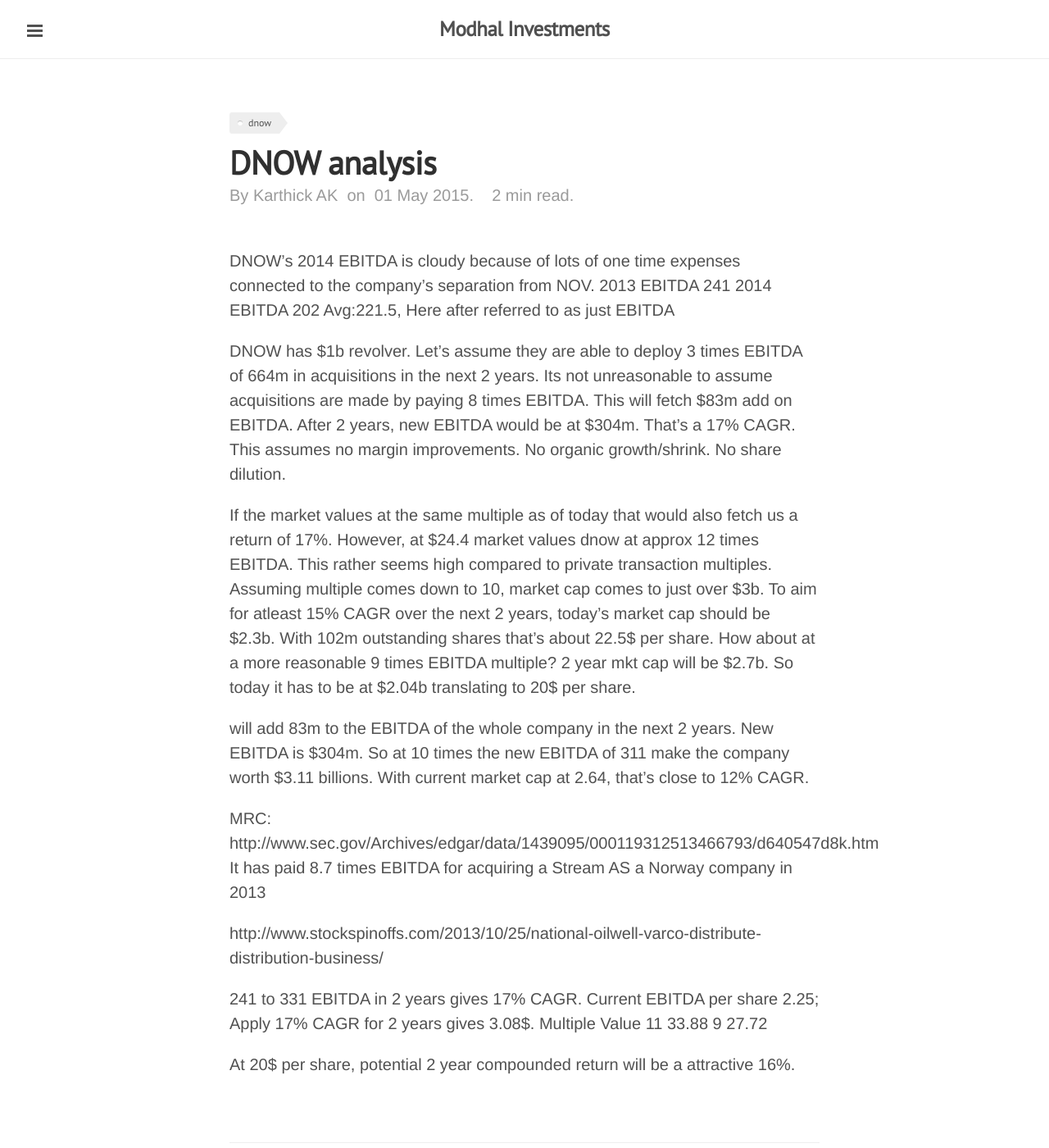
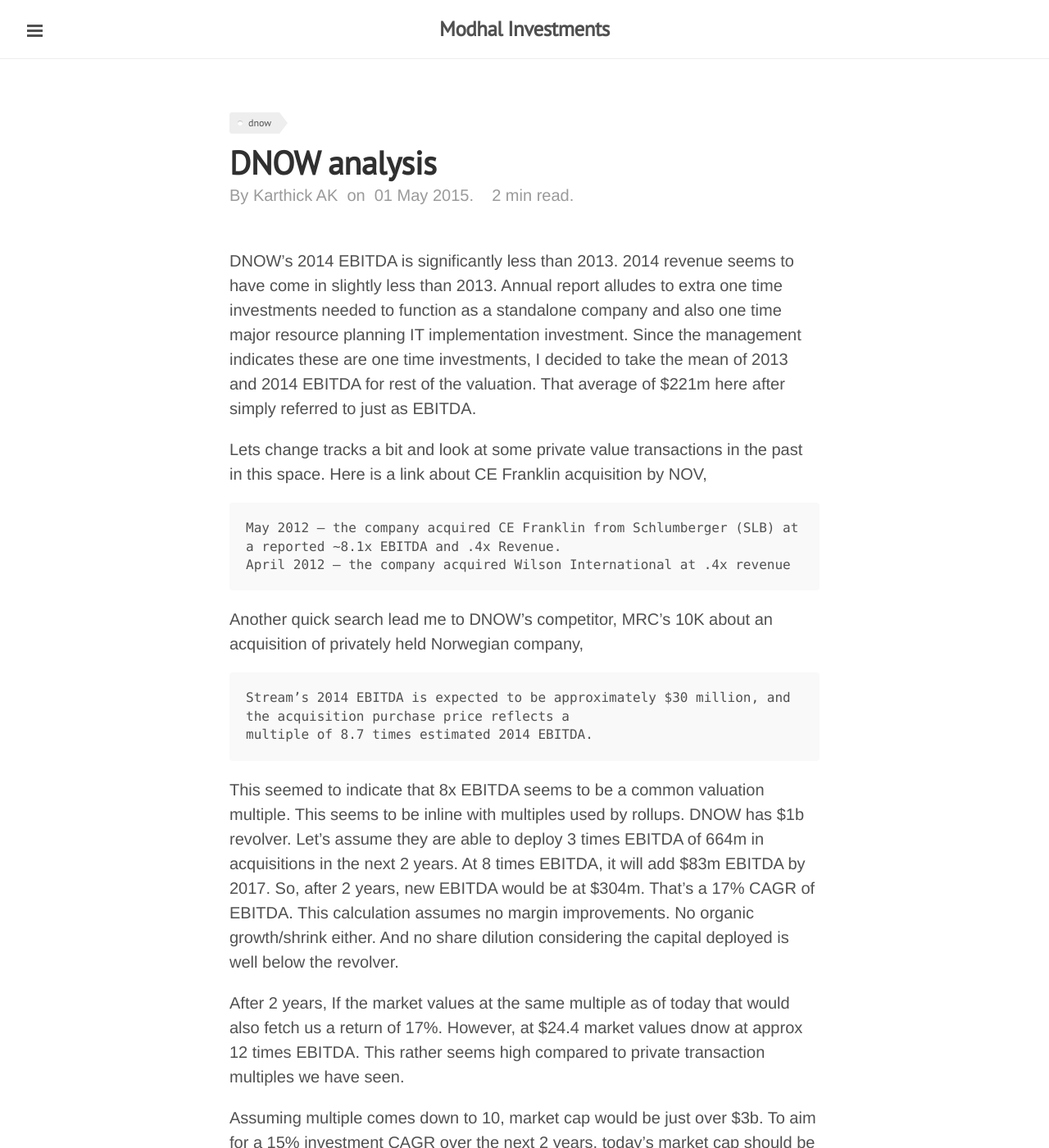
Before and after one commit to gitforwork2/gitforwork.github.io, a Jekyll site: the page built from _posts/2015-05-01-dnow-analysis.md, in a window 1280 px wide and 1400 px high. Shown: the whole window at 82% size. Built offline with Jekyll 4.4.1, drawn with Linux system fonts in a browser that asks for light colours; Markdown is read by kramdown in place of the engine named in the settings; some of the changed text lies outside the part shown.

Commit message:
DNOW edit

```diff
--- a/_posts/2015-05-01-dnow-analysis.md
+++ b/_posts/2015-05-01-dnow-analysis.md
@@ -5,41 +5,40 @@
 description: 'Valuation DNOW'
 comments: false
 ---
-DNOW's 2014 EBITDA is cloudy because of lots of one time expenses connected to the company's separation from NOV.
-2013 EBITDA 241
-2014 EBITDA 202
-Avg:221.5, Here after referred to as just EBITDA
+DNOW's 2014 EBITDA is significantly less than 2013. 2014 revenue seems to have come in slightly less than 2013.
+Annual report alludes to extra one time investments needed to function as a standalone company and also
+one time major resource planning IT implementation investment. Since the management indicates these are one time investments,
+I decided to take the mean of 2013 and 2014 EBITDA for rest of the valuation.
+That average of $221m here after simply referred to just as EBITDA.
 
-DNOW has $1b revolver. Let's assume they are able to deploy 3 times EBITDA of 664m in acquisitions in the next 2 years.
-Its not unreasonable to assume acquisitions are made by paying 8 times EBITDA. This will fetch $83m add on EBITDA.
-After 2 years, new EBITDA would be at $304m. That's a 17% CAGR. This assumes no margin improvements.
-No organic growth/shrink.
-No share dilution.
+Lets change tracks a bit and look at some private value transactions in the past in this space.
+Here is a [link](http://www.stockspinoffs.com/2013/10/25/national-oilwell-varco-distribute-distribution-business/)
+about CE Franklin acquisition by NOV,
 
+    May 2012 – the company acquired CE Franklin from Schlumberger (SLB) at a reported ~8.1x EBITDA and .4x Revenue.
+    April 2012 – the company acquired Wilson International at .4x revenue
+
+Another quick search lead me to DNOW's competitor, MRC's [10K](http://www.sec.gov/Archives/edgar/data/1439095/000119312513466793/d640547d8k.htm)
+about an acquisition of privately held Norwegian company,
+
+    Stream’s 2014 EBITDA is expected to be approximately $30 million, and the acquisition purchase price reflects a
+    multiple of 8.7 times estimated 2014 EBITDA.
+
+This seemed to indicate that 8x EBITDA seems to be a common valuation multiple. This seems to be inline with multiples
+used by rollups. DNOW has $1b revolver. Let's assume they are able to deploy 3 times EBITDA of 664m in
+acquisitions in the next 2 years. At 8 times EBITDA, it will add $83m EBITDA by 2017. So, after 2 years, new EBITDA
+would be at $304m. That's a 17% CAGR of EBITDA. This calculation assumes no margin improvements.
+No organic growth/shrink either. And no share dilution considering the capital deployed is well below the revolver.
+
+After 2 years,
 If the market values at the same multiple as of today that would also fetch us a return of 17%.
 However, at $24.4 market values dnow at approx 12 times EBITDA. This rather seems high compared to private transaction
-multiples. Assuming multiple comes down to 10, market cap comes to just over $3b.
-To aim for atleast 15% CAGR over the next 2 years, today's market cap should be $2.3b. With 102m outstanding shares that's
- about 22.5$ per share.
-How about at a more reasonable 9 times EBITDA multiple?
-2 year mkt cap will be $2.7b. So today it has to be at $2.04b translating to 20$ per share.
+multiples we have seen.
 
+Assuming multiple comes down to 10, market cap would be just over $3b.
+To aim for a 15% investment CAGR over the next 2 years, today's market cap should be $2.3b.
+With 102m outstanding shares that's about 22.5$ per share.
 
-will add 83m to the EBITDA of the whole company in the next 2 years.
-New EBITDA is $304m.
-So at 10 times the new EBITDA of 311 make the company worth $3.11 billions.
-With current market cap at 2.64, that's close to 12% CAGR.
-
-MRC:
-http://www.sec.gov/Archives/edgar/data/1439095/000119312513466793/d640547d8k.htm
-It has paid 8.7 times EBITDA for acquiring a Stream AS a Norway company in 2013
-
-http://www.stockspinoffs.com/2013/10/25/national-oilwell-varco-distribute-distribution-business/
-
-241 to 331 EBITDA in 2 years gives 17% CAGR.
-Current EBITDA per share 2.25; Apply 17% CAGR for 2 years gives 3.08$.
-Multiple  Value
-11        33.88
-9         27.72
-
-At 20$ per share, potential 2 year compounded return will be a attractive 16%.
+Assuming multiple comes down to 9, market cap would be $2.7b.
+To aim for the same 15% investment CAGR over the next 2 years, today's market cap should be $2.04b.
+That translates to roughly 20$ per share.
```
